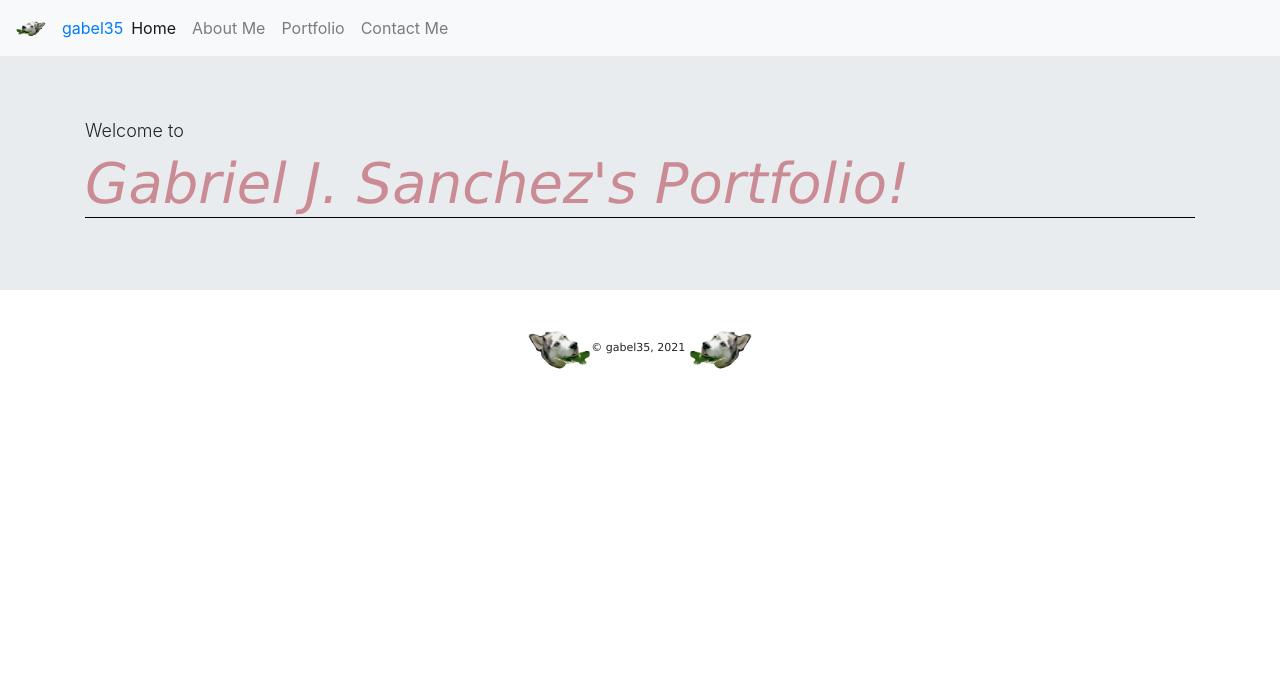
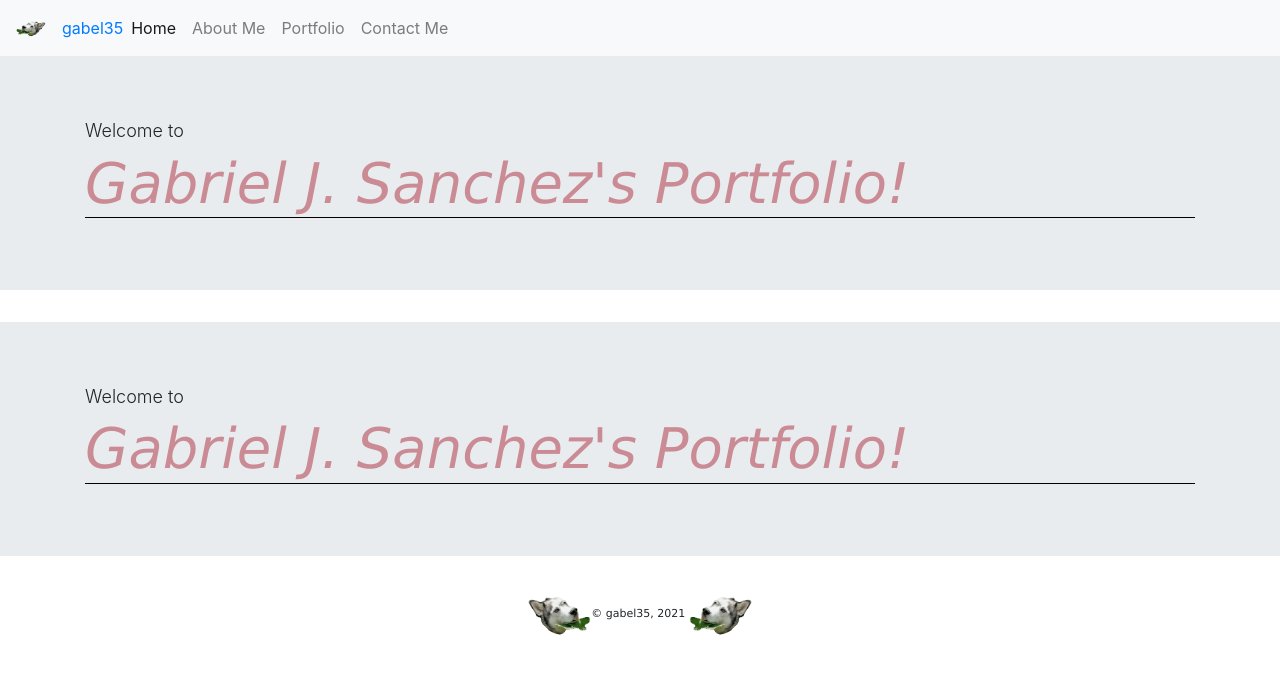
Before and after one commit to gabel35/react_portfolio, a React (Create React App) app: page / in a window 1280 px wide. Shown: the top 674 px of the page. Built offline with nearby package versions, Linux system fonts and the light colour scheme.

Commit message:
fixed home

```diff
--- a/src/App.js
+++ b/src/App.js
@@ -39,11 +39,7 @@ function App() {
         <Route exact path="/about" component={About} />
         <Route exact path="/contact" component={Contact} />
         <Route exact path="/portfolio" component={Portfolio} />
-        {/* <img
-          className="img-fluid hover appPics"
-          src={test()}
-          alt="background bella"
-        /> */}
+      <Home />
       <Footer />
     </div>
   </Router>
```
